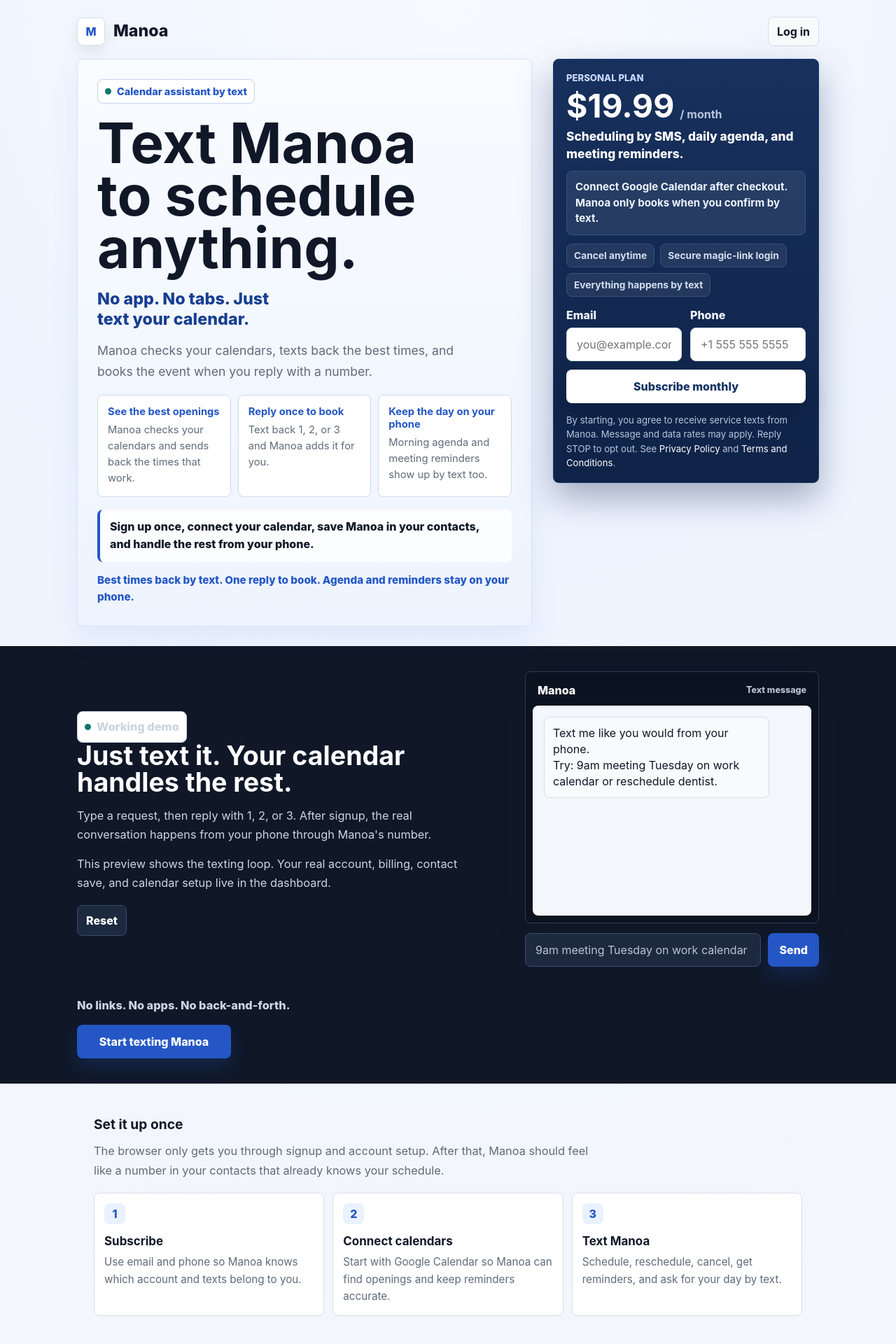
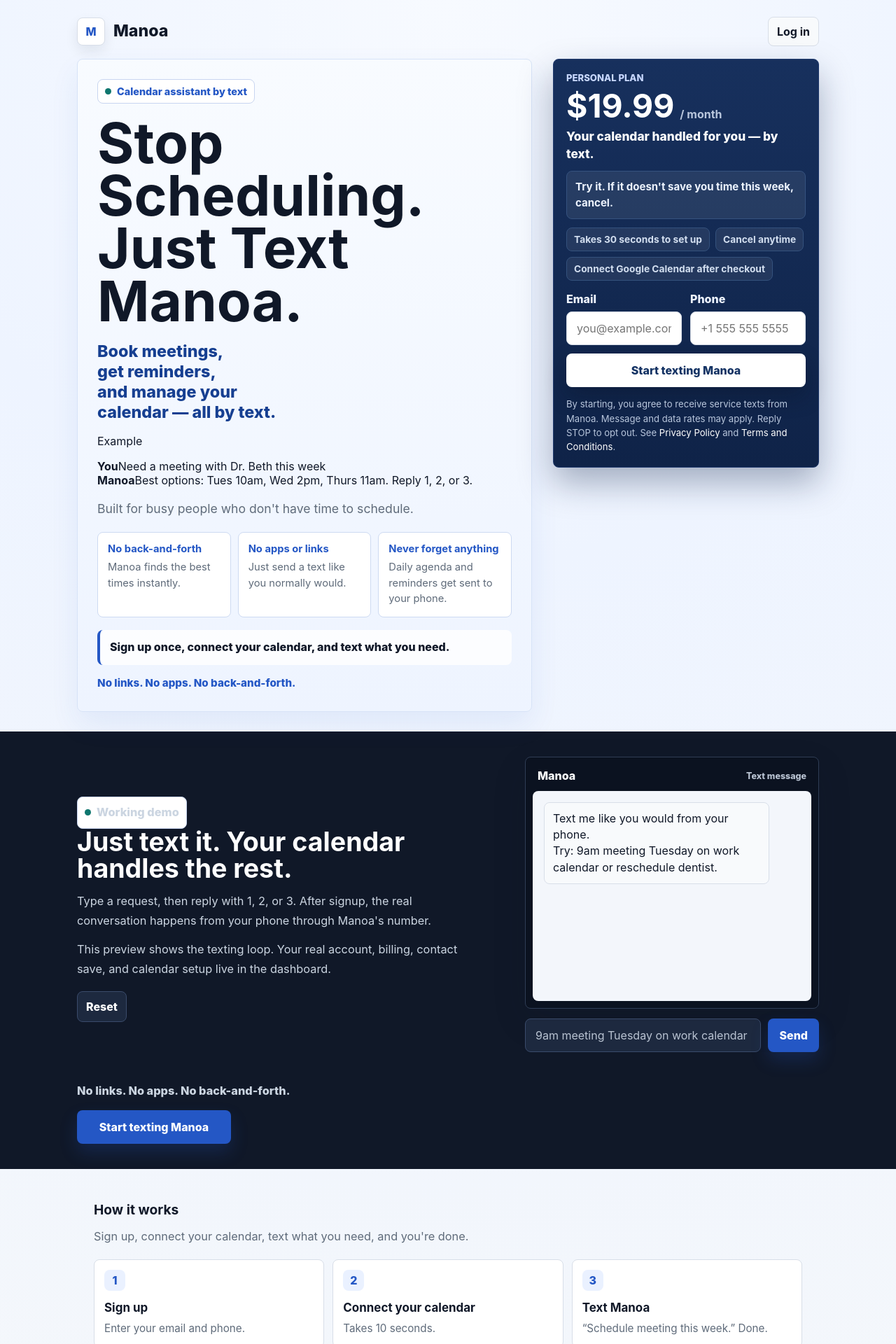
Before and after one commit to justinpiontek/Manoa, a Next.js app: page / in a window 1280 px wide. Shown: the top 1920 px of the page at 70% size. Built offline with nearby package versions, Linux system fonts and the light colour scheme.

Commit message:
Update homepage conversion copy

```diff
--- a/src/components/ManoaSignupPage.tsx
+++ b/src/components/ManoaSignupPage.tsx
@@ -738,32 +738,41 @@
       <section className="hero-grid" aria-label="Text Manoa">
         <div className="copy">
           <p className="eyebrow">Calendar assistant by text</p>
-          <h1>Text Manoa to schedule anything.</h1>
-          <p className="tagline">No app. No tabs. Just text your calendar.</p>
+          <h1>Stop Scheduling. Just Text Manoa.</h1>
+          <p className="tagline">Book meetings, get reminders, and manage your calendar — all by text.</p>
+          <div className="hero-example" aria-label="Example conversation">
+            <p className="hero-example-label">Example</p>
+            <div className="hero-example-bubble user">
+              <strong>You</strong>
+              <span>Need a meeting with Dr. Beth this week</span>
+            </div>
+            <div className="hero-example-bubble manoa">
+              <strong>Manoa</strong>
+              <span>Best options: Tues 10am, Wed 2pm, Thurs 11am. Reply 1, 2, or 3.</span>
+            </div>
+          </div>
           <p className="lede">
-            Manoa checks your calendars, texts back the best times, and books the
-            event when you reply with a number.
+            Built for busy people who don&apos;t have time to schedule.
           </p>
           <div className="hero-points" aria-label="Why Manoa feels simple">
             <div className="hero-point">
-              <strong>See the best openings</strong>
-              <span>Manoa checks your calendars and sends back the times that work.</span>
+              <strong>No back-and-forth</strong>
+              <span>Manoa finds the best times instantly.</span>
             </div>
             <div className="hero-point">
-              <strong>Reply once to book</strong>
-              <span>Text back 1, 2, or 3 and Manoa adds it for you.</span>
+              <strong>No apps or links</strong>
+              <span>Just send a text like you normally would.</span>
             </div>
             <div className="hero-point">
-              <strong>Keep the day on your phone</strong>
-              <span>Morning agenda and meeting reminders show up by text too.</span>
+              <strong>Never forget anything</strong>
+              <span>Daily agenda and reminders get sent to your phone.</span>
             </div>
           </div>
           <p className="quick-note">
-            Sign up once, connect your calendar, save Manoa in your contacts, and handle the rest
-            from your phone.
+            Sign up once, connect your calendar, and text what you need.
           </p>
           <p className="hero-summary">
-            Best times back by text. One reply to book. Agenda and reminders stay on your phone.
+            No links. No apps. No back-and-forth.
           </p>
         </div>
 
@@ -773,15 +782,14 @@
             <strong>$19.99</strong>
             <span>/ month</span>
           </div>
-          <p className="plan-line">Scheduling by SMS, daily agenda, and meeting reminders.</p>
+          <p className="plan-line">Your calendar handled for you — by text.</p>
           <p className="trust-line">
-            Connect Google Calendar after checkout. Manoa only books when you
-            confirm by text.
+            Try it. If it doesn&apos;t save you time this week, cancel.
           </p>
           <div className="mini-points" aria-label="Plan details">
+            <span>Takes 30 seconds to set up</span>
             <span>Cancel anytime</span>
-            <span>Secure magic-link login</span>
-            <span>Everything happens by text</span>
+            <span>Connect Google Calendar after checkout</span>
           </div>
 
           <form action="/api/start-checkout" method="post">
@@ -810,7 +818,7 @@
               />
             </div>
             <button className="button" type="submit">
-              Subscribe monthly
+              Start texting Manoa
             </button>
           </form>
 
@@ -904,26 +912,25 @@
       </section>
 
       <section className="steps" aria-label="How Manoa works">
-        <h2>Set it up once</h2>
+        <h2>How it works</h2>
         <p className="steps-lede">
-          The browser only gets you through signup and account setup. After that, Manoa should feel
-          like a number in your contacts that already knows your schedule.
+          Sign up, connect your calendar, text what you need, and you&apos;re done.
         </p>
         <div className="step-grid">
           <article className="step">
             <span className="step-number">1</span>
-            <h3>Subscribe</h3>
-            <p>Use email and phone so Manoa knows which account and texts belong to you.</p>
+            <h3>Sign up</h3>
+            <p>Enter your email and phone.</p>
           </article>
           <article className="step">
             <span className="step-number">2</span>
-            <h3>Connect calendars</h3>
-            <p>Start with Google Calendar so Manoa can find openings and keep reminders accurate.</p>
+            <h3>Connect your calendar</h3>
+            <p>Takes 10 seconds.</p>
           </article>
           <article className="step">
             <span className="step-number">3</span>
             <h3>Text Manoa</h3>
-            <p>Schedule, reschedule, cancel, get reminders, and ask for your day by text.</p>
+            <p>&ldquo;Schedule meeting this week.&rdquo; Done.</p>
           </article>
         </div>
       </section>
```
